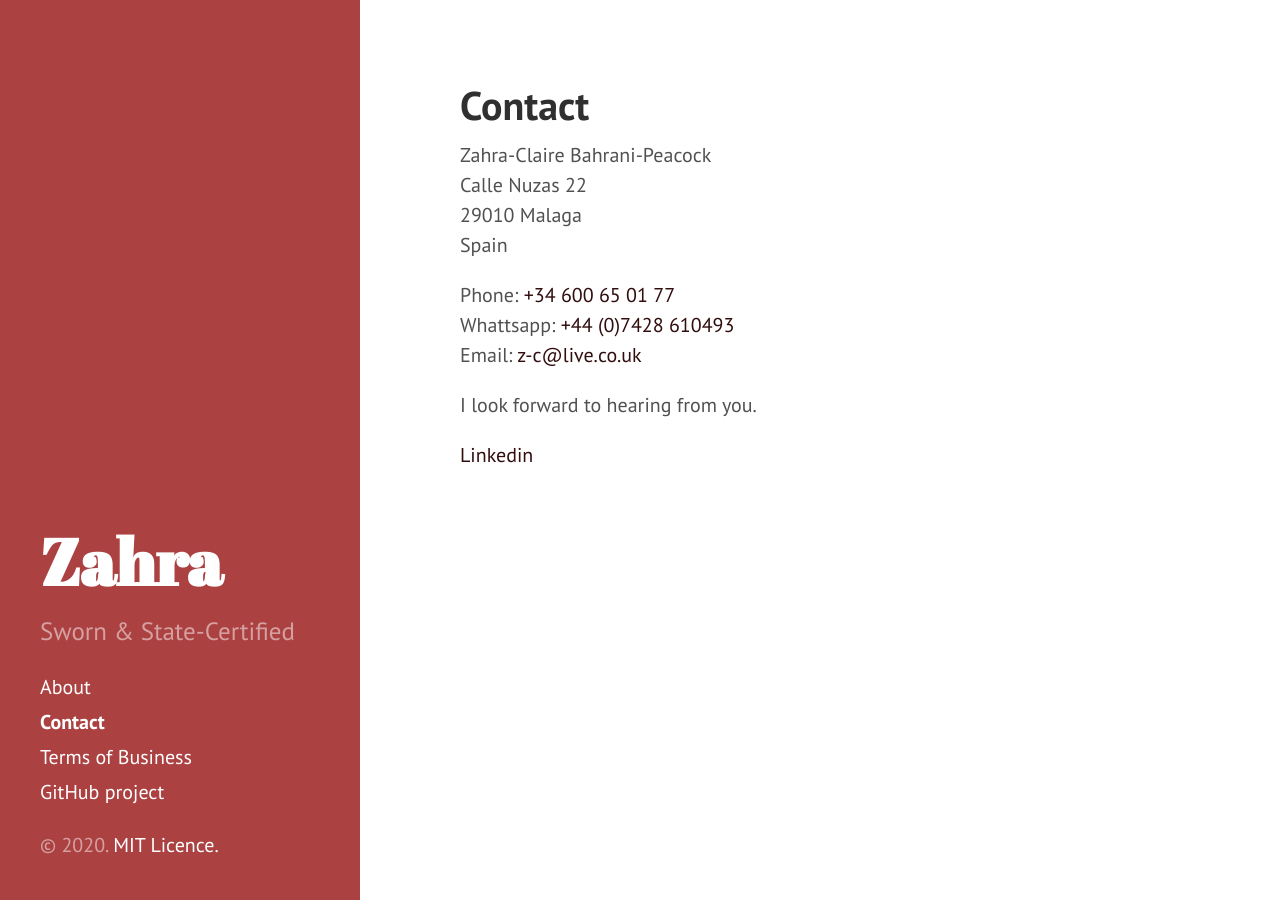
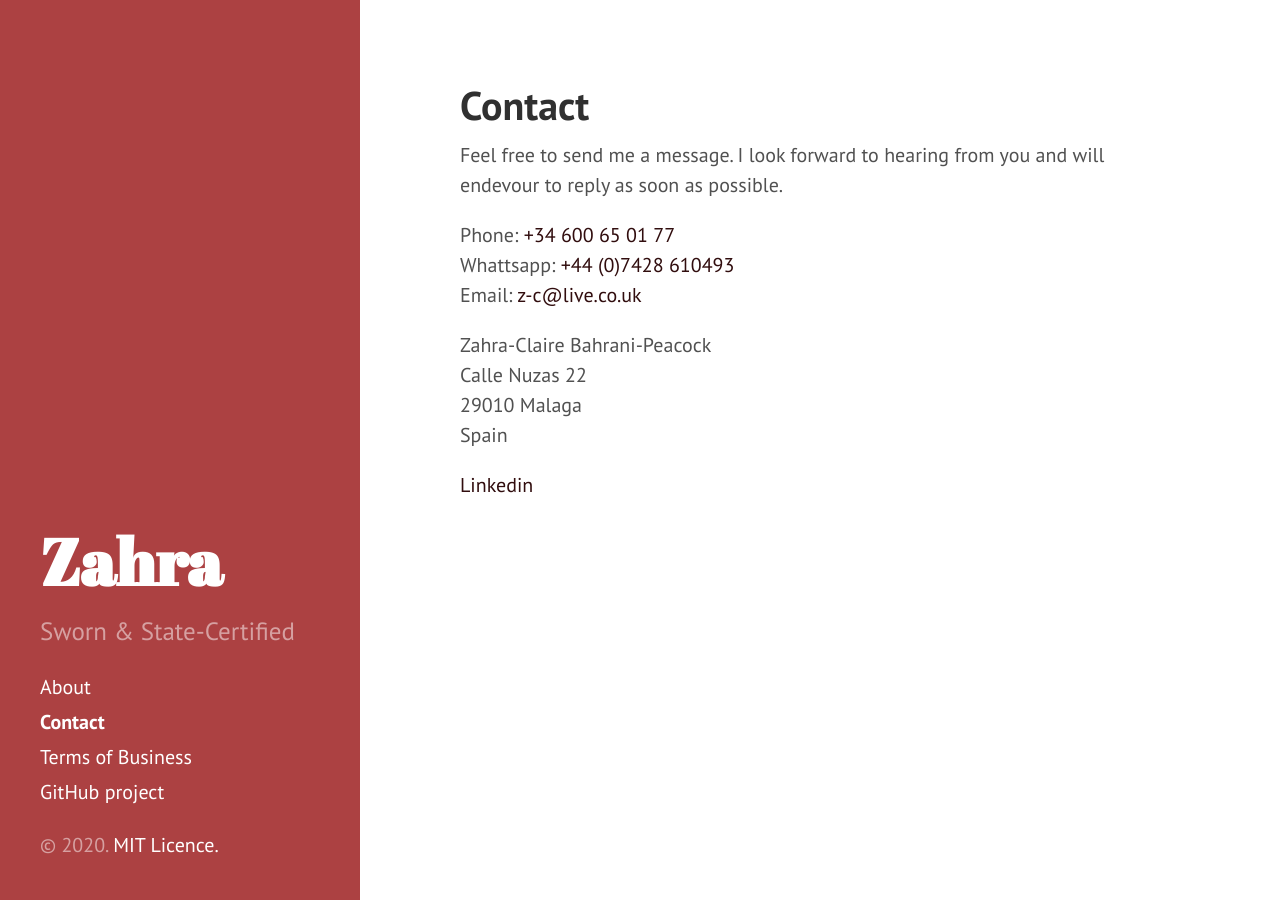
Before and after one commit to Zahra-Claire-Bahrani-Peacock/zahra-claire-bahrani-peacock.github.io, a Jekyll site: the page built from contact.md, in a window 1280 px wide. Built offline with Jekyll 4.4.1, drawn with Linux system fonts in a browser that asks for light colours.

Commit message:
Updated home and contact page

```diff
--- a/_config.yml
+++ b/_config.yml
@@ -17,7 +17,6 @@ paginate:         5
 
 # Custom vars
 version:          2.1.0
-sidebar_home_button: false
 
 github:
   repo:           https://github.com/Zahra-Claire-Bahrani-Peacock/
--- a/contact.md
+++ b/contact.md
@@ -3,17 +3,15 @@ layout: page
 title: Contact
 ---
 
+Feel free to send me a message. I look forward to hearing from you and will endevour to reply as soon as possible.
 
+Phone: <a href="tel:34600650177"  target="_blank">+34 600 65 01 77</a>
+Whattsapp: <a href="https://api.whatsapp.com/send?phone=447428610493&text=Hi%20Zahra" target="_blank">+44 (0)7428 610493</a>
+Email: <a href="mailto:z-c@live.co.uk" target="_blank">z-c@live.co.uk</a>
 
 Zahra-Claire Bahrani-Peacock
 Calle Nuzas 22
 29010 Malaga
 Spain
 
-Phone: <a href="tel:34600650177"  target="_blank">+34 600 65 01 77</a>
-Whattsapp: <a href="https://api.whatsapp.com/send?phone=447428610493&text=Hi%20Zahra" target="_blank">+44 (0)7428 610493</a>
-Email: <a href="mailto:z-c@live.co.uk" target="_blank">z-c@live.co.uk</a>
-
-I look forward to hearing from you.
-
  <a href="https://www.linkedin.com/in/zahra-claire-bahrani-peacock/">Linkedin</a>
```
Also changed, not shown: index.html (+1 -32 lines).
